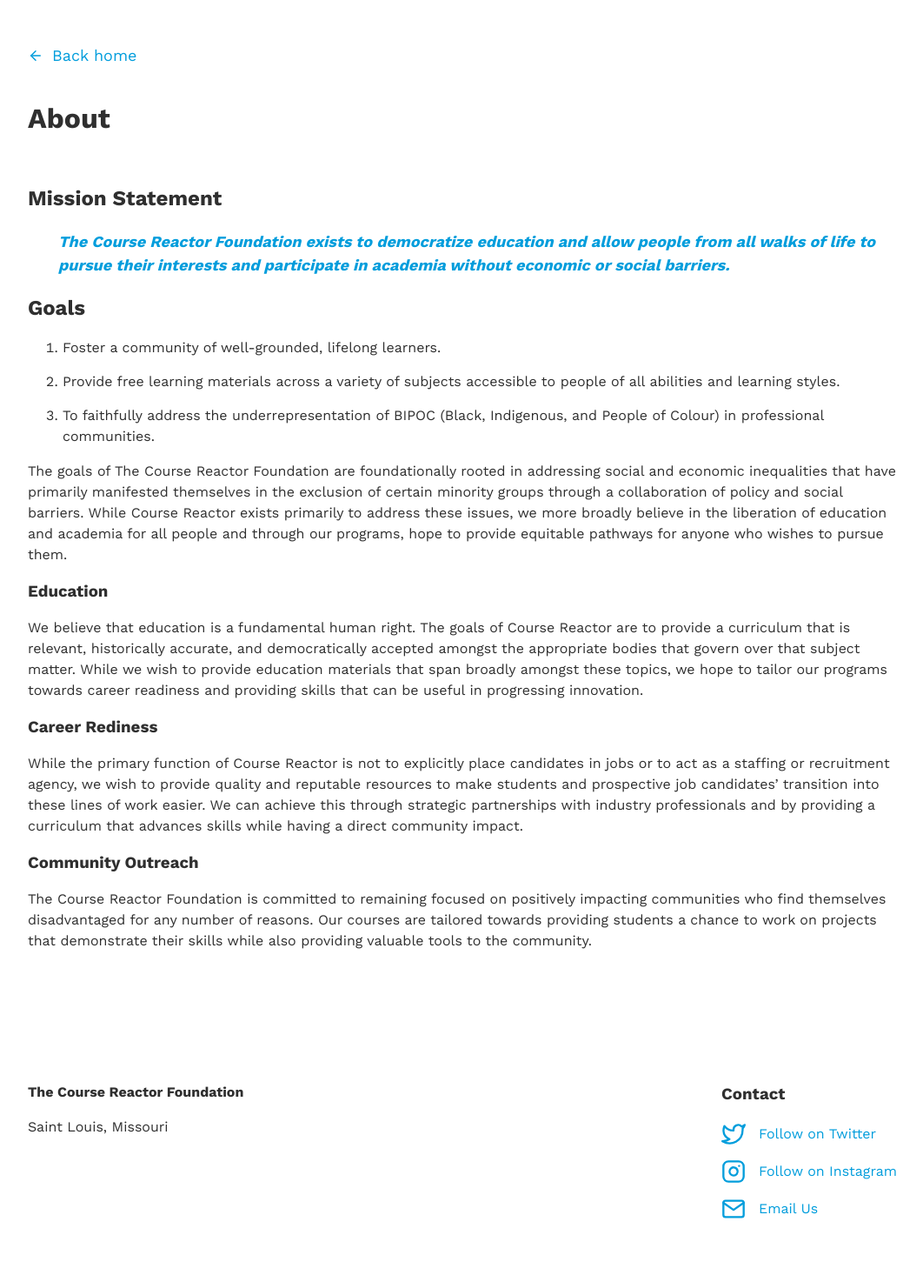
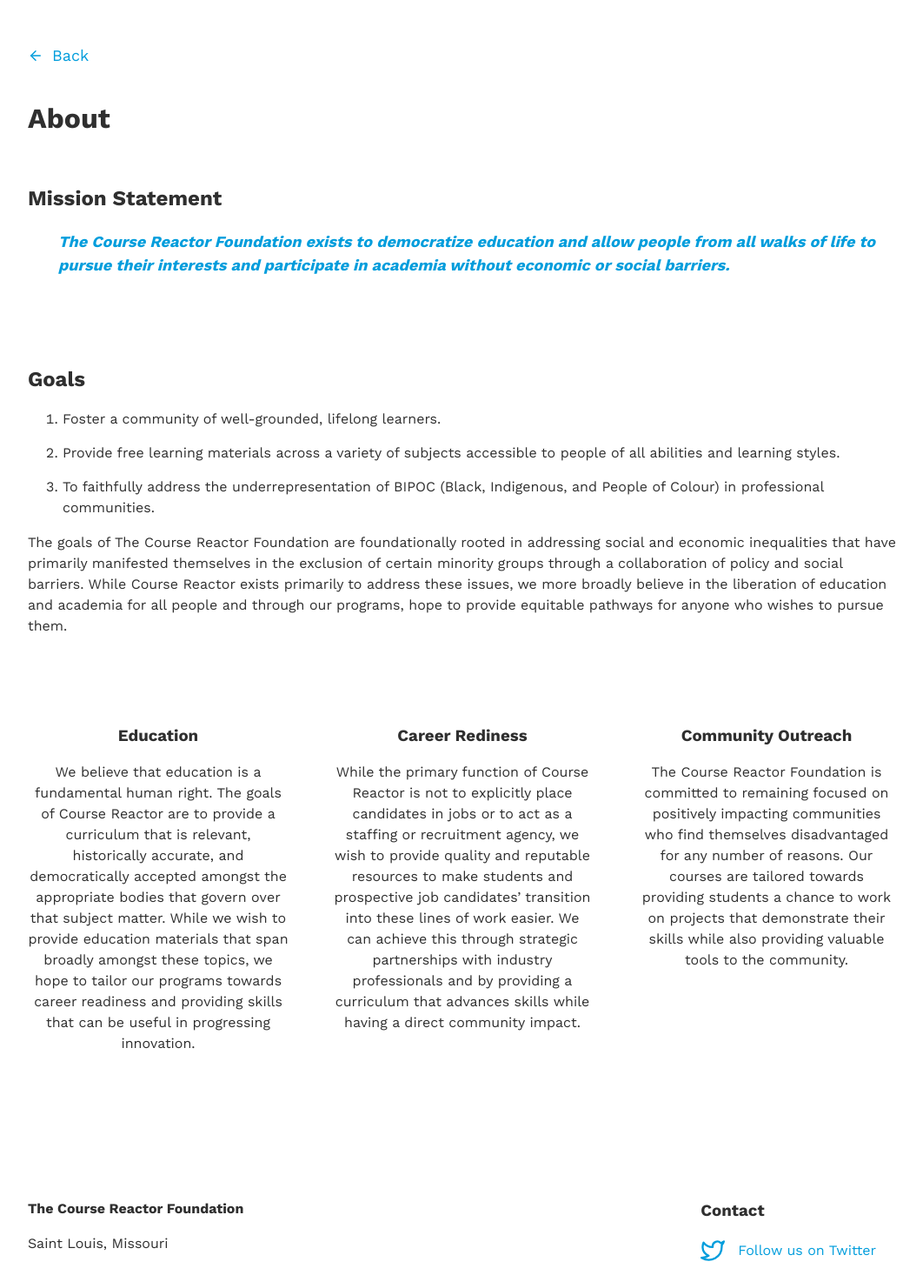
Before and after one commit to Course-Reactor/course-reactor, a Next.js app: page /about in a window 1280 px wide. Shown: the top 1466 px of the page at 87% size, without its empty margins (108-1170 px from the left). Built offline with nearby package versions, Linux system fonts and the light colour scheme.

Commit message:
refactor: minor UX improvements

```diff
--- a/components/Breadcrumbs.js
+++ b/components/Breadcrumbs.js
@@ -1,14 +1,14 @@
-import Link from "next/link";
+import { useRouter } from "next/router";
 import { FiArrowLeft } from "react-icons/fi";
 import style from "../styles/components/breadcrumbs.module.scss";
 
 export default function Breadcrumbs() {
+  const router = useRouter();
+
   return (
-    <Link href="/">
-      <a className={style.link}>
-        <FiArrowLeft />
-        Back home
-      </a>
-    </Link>
+    <span className={style.link} onClick={(e) => router.back()} role="link">
+      <FiArrowLeft />
+      Back
+    </span>
   );
 }
--- a/components/Footer.js
+++ b/components/Footer.js
@@ -21,7 +21,7 @@ export default function Footer() {
               className={styleUtils.center}
             >
               <FiTwitter />
-              <span>Follow on Twitter</span>
+              <span>Follow us on Twitter</span>
             </a>
           </li>
           <li>
@@ -32,7 +32,7 @@ export default function Footer() {
               className={styleUtils.center}
             >
               <FiInstagram />
-              <span>Follow on Instagram</span>
+              <span>Follow us on Instagram</span>
             </a>
           </li>
           <li>
@@ -41,7 +41,7 @@ export default function Footer() {
               className={styleUtils.center}
             >
               <FiMail />
-              <span>Email Us</span>
+              <span>Email us</span>
             </a>
           </li>
         </ul>
--- a/lib/ui-helpers.js
+++ b/lib/ui-helpers.js
@@ -1,3 +1,5 @@
+const easing = [0.6, -0.05, 0.01, 0.99];
+
 export const fadeIn = {
   initial: {
     opacity: 0,
@@ -6,3 +8,33 @@ export const fadeIn = {
     opacity: 1,
   },
 };
+
+export const fadeInUp = {
+  initial: {
+    y: 60,
+    opacity: 0,
+  },
+  animate: {
+    y: 0,
+    opacity: 1,
+    transition: {
+      duration: 0.6,
+      easing: easing,
+    },
+  },
+};
+
+export const fadeInLeft = {
+  initial: {
+    x: 60,
+    opacity: 0,
+  },
+  animate: {
+    x: 0,
+    opacity: 1,
+    transition: {
+      duration: 0.6,
+      easing: easing,
+    },
+  },
+};
--- a/pages/about.js
+++ b/pages/about.js
@@ -1,7 +1,7 @@
 import { motion } from "framer-motion";
 import { Breadcrumbs, Layout } from "../components";
 import style from "../styles/pages/about.module.scss";
-import { fadeIn } from "../lib/ui-helpers";
+import { fadeIn, fadeInUp } from "../lib/ui-helpers";
 
 export default function About() {
   return (
@@ -9,7 +9,7 @@ export default function About() {
       <Layout>
         <Breadcrumbs />
         <h1 className={style.title}>About</h1>
-        <motion.section variants={fadeIn}>
+        <motion.section variants={fadeIn} className={style.section}>
           <h2>Mission Statement</h2>
           <p className={style.mission}>
             The Course Reactor Foundation exists to democratize education and
@@ -17,7 +17,7 @@ export default function About() {
             participate in academia without economic or social barriers.
           </p>
         </motion.section>
-        <motion.section variants={fadeIn}>
+        <motion.section variants={fadeIn} className={style.section}>
           <h2>Goals</h2>
           <ol className={style.list}>
             <li>Foster a community of well-grounded, lifelong learners.</li>
@@ -40,26 +40,37 @@ export default function About() {
             and through our programs, hope to provide equitable pathways for
             anyone who wishes to pursue them.
           </p>
+        </motion.section>
+        <div className={style.grid}>
+          <motion.section variants={fadeInUp}>
+            <div>
               <h3>Education</h3>
               <p>
-            We believe that education is a fundamental human right. The goals of
-            Course Reactor are to provide a curriculum that is relevant,
-            historically accurate, and democratically accepted amongst the
-            appropriate bodies that govern over that subject matter. While we
-            wish to provide education materials that span broadly amongst these
-            topics, we hope to tailor our programs towards career readiness and
-            providing skills that can be useful in progressing innovation.
+                We believe that education is a fundamental human right. The
+                goals of Course Reactor are to provide a curriculum that is
+                relevant, historically accurate, and democratically accepted
+                amongst the appropriate bodies that govern over that subject
+                matter. While we wish to provide education materials that span
+                broadly amongst these topics, we hope to tailor our programs
+                towards career readiness and providing skills that can be useful
+                in progressing innovation.
               </p>
+            </div>
+          </motion.section>
+          <motion.section variants={fadeInUp}>
             <h3>Career Rediness</h3>
             <p>
               While the primary function of Course Reactor is not to explicitly
               place candidates in jobs or to act as a staffing or recruitment
               agency, we wish to provide quality and reputable resources to make
-            students and prospective job candidates’ transition into these lines
-            of work easier. We can achieve this through strategic partnerships
-            with industry professionals and by providing a curriculum that
-            advances skills while having a direct community impact.
+              students and prospective job candidates’ transition into these
+              lines of work easier. We can achieve this through strategic
+              partnerships with industry professionals and by providing a
+              curriculum that advances skills while having a direct community
+              impact.
             </p>
+          </motion.section>
+          <motion.section variants={fadeInUp}>
             <h3>Community Outreach</h3>
             <p>
               The Course Reactor Foundation is committed to remaining focused on
@@ -69,6 +80,7 @@ export default function About() {
               their skills while also providing valuable tools to the community.
             </p>
           </motion.section>
+        </div>
       </Layout>
     </motion.div>
   );
--- a/pages/programs/web-development.js
+++ b/pages/programs/web-development.js
@@ -1,9 +1,13 @@
 import { motion } from "framer-motion";
+import { Layout, Breadcrumbs } from "../../components";
 
 export default function WebDevelopment() {
   return (
     <motion.div initial="initial" animate="animate" exit={{ opacity: 0 }}>
-      <h1>Web Development Degree</h1>
+      <Layout>
+        <Breadcrumbs />
+        <h1>Web Development Degree</h1>
+      </Layout>
     </motion.div>
   );
 }
--- a/styles/components/breadcrumbs.module.scss
+++ b/styles/components/breadcrumbs.module.scss
@@ -2,6 +2,8 @@
 
 .link {
   align-items: center;
+  color: var(--link);
+  cursor: pointer;
   display: flex;
   font-size: typography.$medium;
   margin-bottom: 35px;
--- a/styles/pages/about.module.scss
+++ b/styles/pages/about.module.scss
@@ -1,4 +1,5 @@
 @use "../typography";
+@use "../breakpoints";
 
 .mission {
   color: var(--primary);
@@ -17,3 +18,18 @@
     margin-bottom: 15px;
   }
 }
+
+.grid {
+  display: grid;
+  grid-gap: 50px;
+  grid-template-columns: 1fr 1fr 1fr;
+  text-align: center;
+
+  @media only screen and (max-width: breakpoints.$tablet) {
+    grid-template-columns: 1fr;
+  }
+}
+
+.section {
+  margin-bottom: 100px;
+}
--- a/styles/pages/programs.module.scss
+++ b/styles/pages/programs.module.scss
@@ -1,3 +1,5 @@
+@use "../breakpoints";
+
 .title {
   margin-bottom: 35px;
 }
@@ -6,4 +8,8 @@
   display: grid;
   grid-template-columns: 1fr 1fr;
   grid-gap: 35px;
+
+  @media only screen and (max-width: breakpoints.$tablet) {
+    grid-template-columns: 1fr;
+  }
 }
```
Also changed, not shown: pages/index.js (+1 -26 lines), pages/programs/index.js (+8 -3 lines). Lines whose indentation alone changed are shown as unchanged.
